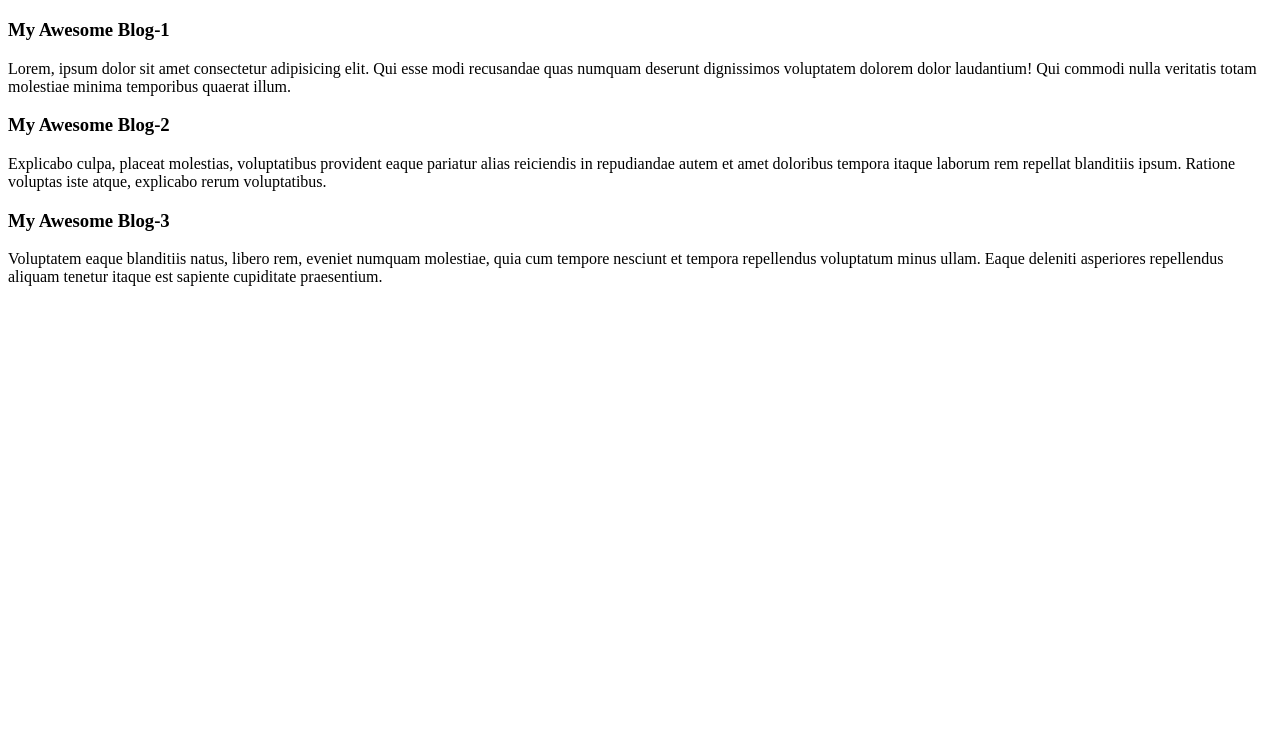
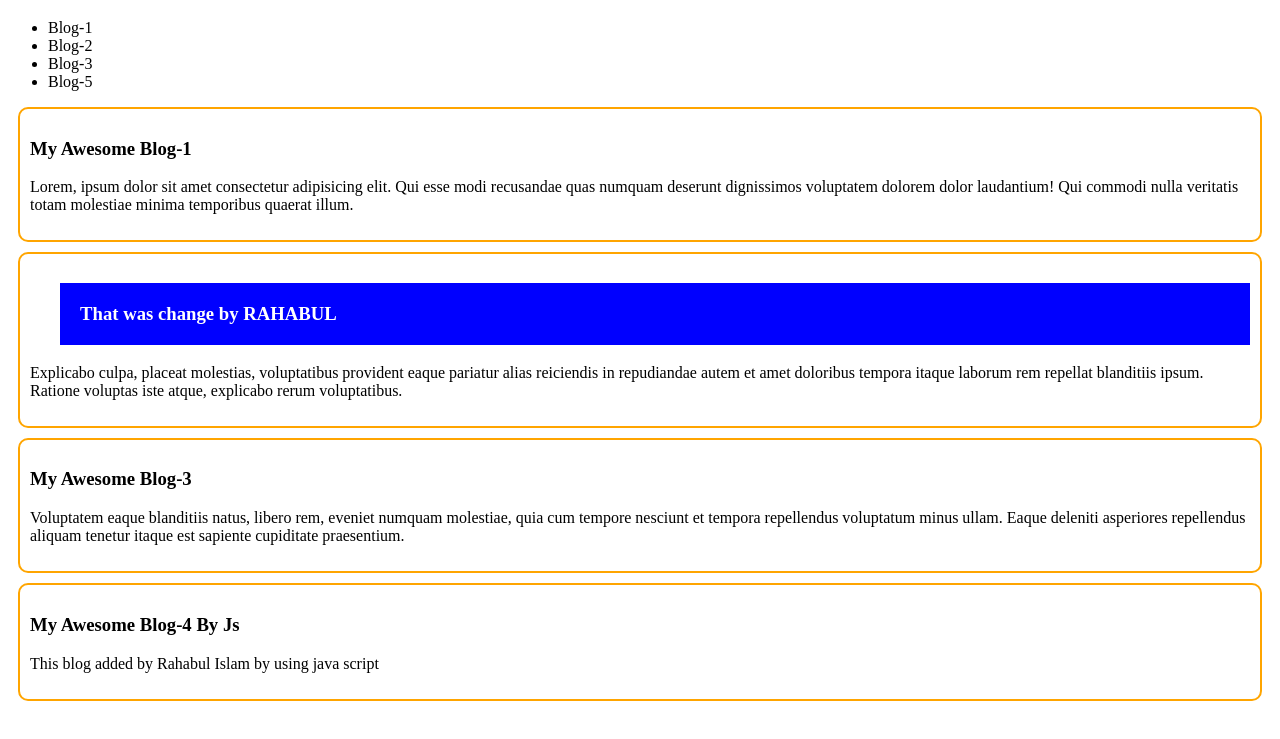
Before and after one commit to rahabulislam1/md-24-js-dom, a plain HTML site: page dom.html in a window 1280 px wide. Shown: the part 61-800 px from the top of the page. Drawn offline with Linux system fonts and the light colour scheme.

Commit message:
DOM add remove  practice

```diff
--- a/dom.html
+++ b/dom.html
@@ -13,20 +13,28 @@
         <h1>Welcome to my Blog</h1>
     </header>
     <main>
-        <section>
-            <article>
+        <section id="section-blogs" class="blogs">
+            <header>
+                <ul id="blog-list">
+                    <li>Blog-1</li>
+                    <li>Blog-2</li>
+                    <li>Blog-3</li>
+                    <li>Blog-4</li>
+                </ul>
+            </header>
+            <article class='blog'>
                 <h3>My Awesome Blog-1</h3>
                 <p>Lorem, ipsum dolor sit amet consectetur adipisicing elit. Qui esse modi recusandae quas numquam
                     deserunt dignissimos voluptatem dolorem dolor laudantium! Qui commodi nulla veritatis totam
                     molestiae minima temporibus quaerat illum.</p>
             </article>
-            <article>
-                <h3>My Awesome Blog-2</h3>
+            <article class='blog'>
+                <h3 id="second-title">My Awesome Blog-2</h3>
                 <p>Explicabo culpa, placeat molestias, voluptatibus provident eaque pariatur alias reiciendis in
                     repudiandae autem et amet doloribus tempora itaque laborum rem repellat blanditiis ipsum. Ratione
                     voluptas iste atque, explicabo rerum voluptatibus.</p>
             </article>
-            <article>
+            <article class='blog'>
                 <h3>My Awesome Blog-3</h3>
                 <p>Voluptatem eaque blanditiis natus, libero rem, eveniet numquam molestiae, quia cum tempore nesciunt
                     et tempora repellendus voluptatum minus ullam. Eaque deleniti asperiores repellendus aliquam tenetur
@@ -34,6 +42,89 @@
             </article>
         </section>
     </main>
+    <script>
+        const student = { name: 'Kismat Ali', age: 16, height: 68 };
+        // console.log(document.body);
+
+
+        //explore getElementByID
+        const blogTitles = document.getElementsByTagName('article');
+        // console.log(blogTitles);
+        for (const blog of blogTitles) {
+            // console.log(blog.innerText);
+        }
+
+        const blogTitles2 = document.getElementsByTagName('h3');
+        // console.log(blogTitles);
+        for (const blog of blogTitles2) {
+            // console.log(blog.innerText);
+        }
+        const secondTitle = document.getElementById('second-title');
+        secondTitle.style.color = 'white';
+        secondTitle.style.backgroundColor = 'blue';
+        secondTitle.style.padding = '20px';
+        secondTitle.style.marginLeft = '30px';
+        secondTitle.innerText = 'That was change by RAHABUL';
+
+
+
+
+        //////////////////////////////create and add element by js
+
+        //create/add the element
+        const li = document.createElement('li');
+        li.innerText = 'Blog-5';
+
+        //where to add
+        const ul = document.getElementById('blog-list');
+
+        //append new element
+        ul.appendChild(li);
+
+        //remove an element
+        // console.log(ul.childNodes);
+        console.log(ul.children[3]);
+        ul.removeChild(ul.children[3]);
+
+        // ul.innerHTML = `
+        // <li>New Li</li>
+        // `
+
+
+
+        const addArticle = document.createElement('article');
+        addArticle.classList.add('blog');
+
+        //Method 1
+        // const addHeader = document.createElement('h3');
+        // addHeader.innerText = 'My Awesome Blog-4 By Js';
+        // const addBlog = document.createElement('p');
+        // addBlog.innerText = 'This blog added by Rahabul Islam by using java script'
+        // addArticle.appendChild(addHeader);
+        // addArticle.appendChild(addBlog);
+
+        //Method 2
+        addArticle.innerHTML = `
+        <h3>My Awesome Blog-4 By Js</h3>
+        <p>This blog added by Rahabul Islam by using java script</p>
+        `
+
+        //parent of article
+        const findLocation = document.getElementById('section-blogs');
+        findLocation.appendChild(addArticle);
+
+
+
+
+        // explore getElementsByClass
+        const blogs = document.getElementsByClassName('blog');
+        for (const blog of blogs) {
+            blog.style.border = '2px solid orange';
+            blog.style.borderRadius = '10px';
+            blog.style.padding = "10px";
+            blog.style.margin = '10px';
+        }
+    </script>
 </body>
 
 </html>
```
